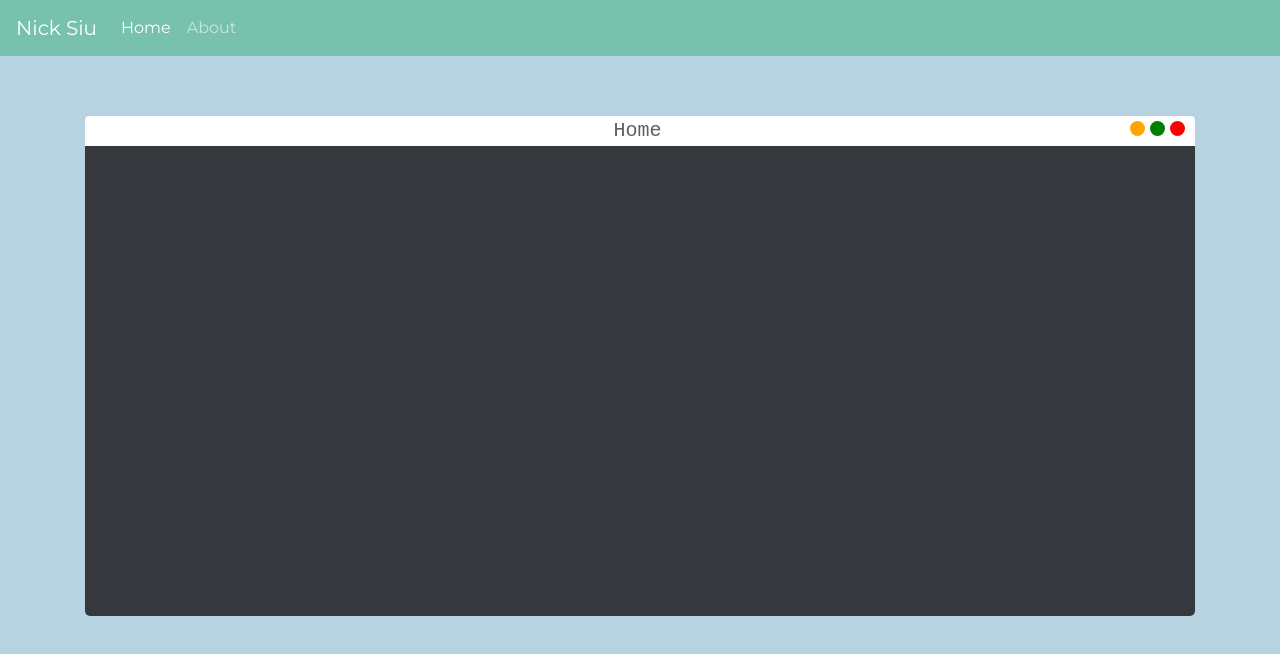
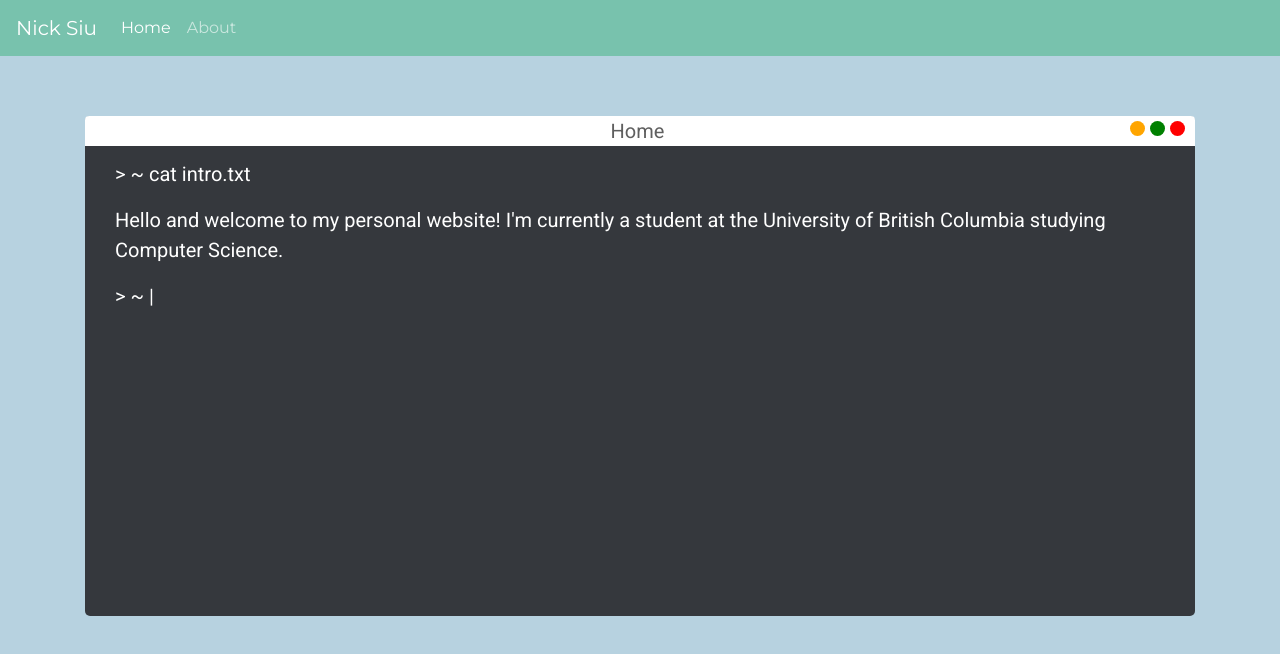
Before and after one commit to nksiu/nick-siu-personal, a React (Create React App) app: page / in a window 1280 px wide. Shown: the top 654 px of the page. Built offline with nearby package versions, Linux system fonts and the light colour scheme.

Commit message:
change font and blink cursor

```diff
--- a/public/index.html
+++ b/public/index.html
@@ -7,10 +7,11 @@
     <meta name="theme-color" content="#000000" />
     <meta
       name="description"
-      content="Personal website"
+      content="Learn about Nick Siu"
     />
     <link rel="apple-touch-icon" href="%PUBLIC_URL%/logo192.png" />
     <link rel="stylesheet" href="https://bootswatch.com/4/minty/bootstrap.min.css" />
+    <link href="https://fonts.googleapis.com/css?family=Roboto" rel="stylesheet">
     <link rel="manifest" href="%PUBLIC_URL%/manifest.json" />
     <!--
       Notice the use of %PUBLIC_URL% in the tags above.
--- a/src/components/Home/index.js
+++ b/src/components/Home/index.js
@@ -1,8 +1,11 @@
 import React from "react";
 import {createGlobalStyle} from 'styled-components'
 
+// Components
 import Terminal from "../Terminal"
-import TerminalWrapperSC from "../Terminal/terminal-wrapper-sc"
+
+// Animations
+import {Fade} from "react-reveal"
 
 const GlobalStyle = createGlobalStyle`
   body {
@@ -10,13 +13,24 @@ const GlobalStyle = createGlobalStyle`
   }
 `
 
+const INTRO_TEXT = (
+  <div>
+    <p>
+      Hello and welcome to my personal website! I'm currently a student
+      at the University of British Columbia studying Computer Science.
+    </p>
+  </div>
+)
+
+const INTRO_COMMAND = "cat intro.txt"
+
 const Home = () => {
   return (
     <div>
       <GlobalStyle />
-      <TerminalWrapperSC>
-        <Terminal header={"Home"}/>
-      </TerminalWrapperSC>
+      <Fade right>
+        <Terminal header={"Home"} command={INTRO_COMMAND} body={INTRO_TEXT}/>
+      </Fade>
     </div>
   )
 }
--- a/src/components/Terminal/index.js
+++ b/src/components/Terminal/index.js
@@ -1,9 +1,35 @@
-import React from "react";
+import React, {useState} from "react";
+import Typist from 'react-typist';
+
 import TerminalWrapperSC from "./terminal-wrapper-sc"
 
 const SHELL_INPUT = <span>➜  ~ </span>
 
-const Terminal = ({header}) => {
+const Terminal = ({header, command, body}) => {
+  const [isDoneTyping, setDoneTyping] = useState(false);
+  const SHELL_INPUT = <span>{">"}  ~ </span>;
+  const BLINKER_NODE = (
+    <p>{SHELL_INPUT}<span id="cursor">|</span></p>
+  )
+
+  const showBodyContent = () => {
+    if (!isDoneTyping) setDoneTyping(true);
+  }
+  let cursor = false;
+
+  setInterval(() => {
+    const cursorExists = document.getElementById("cursor");
+    if (cursorExists) {
+      if (cursor) {
+        document.getElementById("cursor").style.opacity = 0;
+        cursor = false;
+      } else {
+        document.getElementById("cursor").style.opacity = 1;
+        cursor = true;
+      }
+    }
+  }, 400)
+
   return (
     <div className="container">
         <TerminalWrapperSC>
@@ -16,6 +42,19 @@ const Terminal = ({header}) => {
                     <div className={'terminal-button terminal-button-close'} />
                 </div>
               </div>
+              <div>
+              {SHELL_INPUT}
+              <Typist
+                avgTypingDelay={30}
+                startDelay={1200}
+                onTypingDone={showBodyContent}
+                cursor={{hideWhenDone: true}}
+              >
+                <p>{command}</p>
+              </Typist>
+              </div>
+              {isDoneTyping ? body : null}
+              {isDoneTyping ? BLINKER_NODE: null}
             </div>
           </TerminalWrapperSC>
     </div>
--- a/src/components/Terminal/terminal-wrapper-sc.js
+++ b/src/components/Terminal/terminal-wrapper-sc.js
@@ -7,7 +7,7 @@ margin-top: 60px;
   color: white;
   padding: 30px;
   border-radius: 5px;
-  font-family: 'Ubuntu Mono', monospace;
+  font-family: 'Roboto';
   font-size: 20px;
   margin-bottom: 5px;
 }
@@ -55,6 +55,18 @@ margin-top: 60px;
   color: #5f5f5f;
   position: relative;
 }
+
+.Typist p {
+  display: inline-block;
+}
+
+.Typist span {
+  display: inline-block;
+}
+
+.Typist {
+  display: inline-block;
+}
 `
 
 export default TerminalWrapperSC
```
